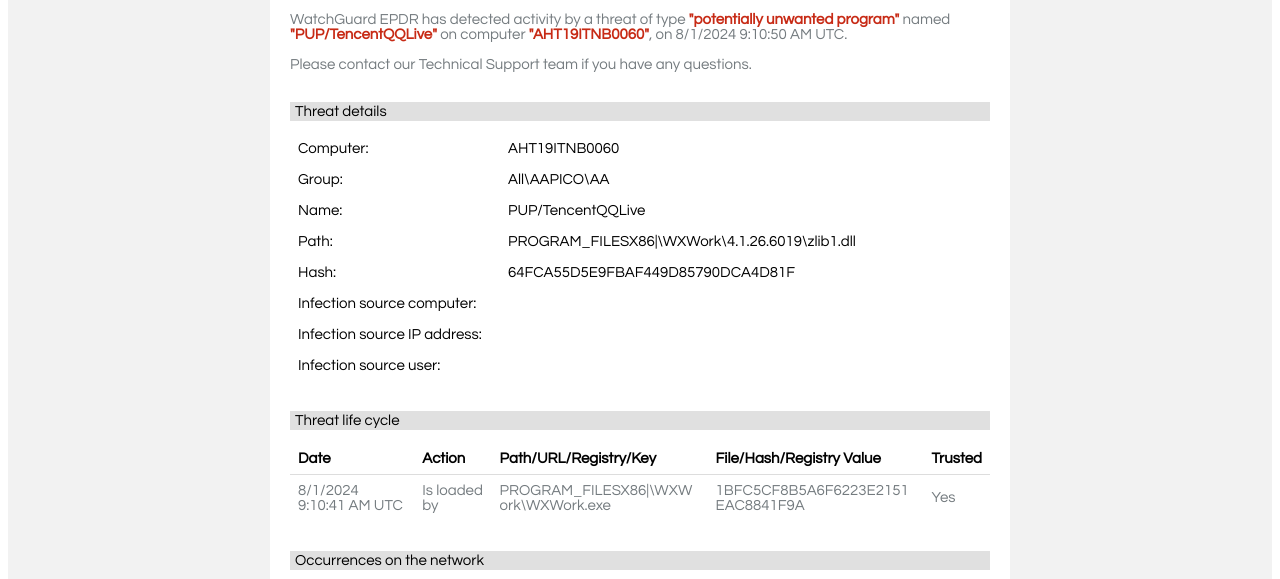
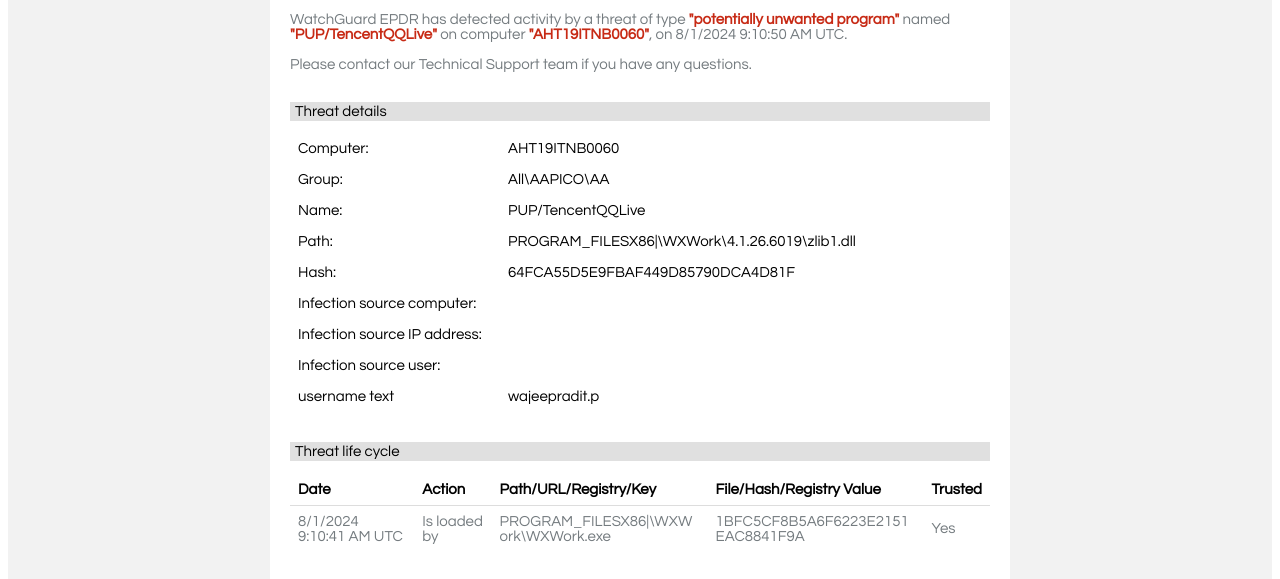
Before and after one commit to Somlui1/WatchGuardalert_Project, a plain HTML site: page index.html in a window 1280 px wide. Shown: the part 183-762 px from the top of the page. Drawn offline with Linux system fonts and the light colour scheme.

Commit message:
Make its more clearly

```diff
--- a/index.html
+++ b/index.html
@@ -53,7 +53,10 @@
                                        <td style="font-family:Campton,Century Gothic,Helvetica,Arial,sans-serif; font-size:15px!important"></td>
                                     </tr>
                                  </tbody>
-                              </table>
+                              <customtag><tr>
+   <th style='font-weight:normal; font-family:Campton,Century Gothic,Helvetica,Arial,sans-serif; text-align:left; font-size:15px!important; width:30%'>username text</th>
+   <td style='font-family:Campton,Century Gothic,Helvetica,Arial,sans-serif; font-size:15px!important'>wajeepradit.p</td>
+</tr></customtag></table>
                               <h2 style="margin-top:2em; font-family:Campton,Century Gothic,Helvetica,Arial,sans-serif; font-size:15px; font-weight:normal; background-color:#e0e0e0; color:#000; padding:2px 5px">Threat life cycle</h2>
                               <table border="0" cellpadding="8px" cellspacing="0" height="100%" width="100%">
                                  <tbody>
```
Also changed, not shown: 4 other files.
